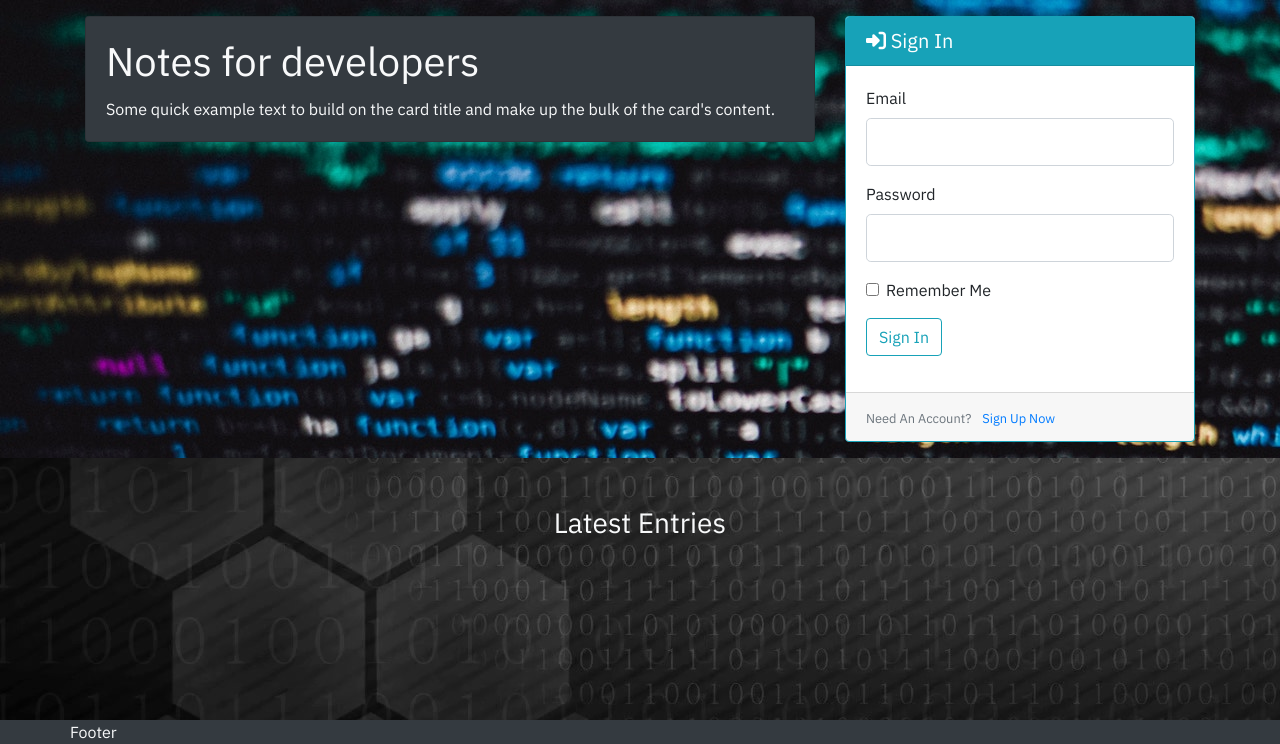
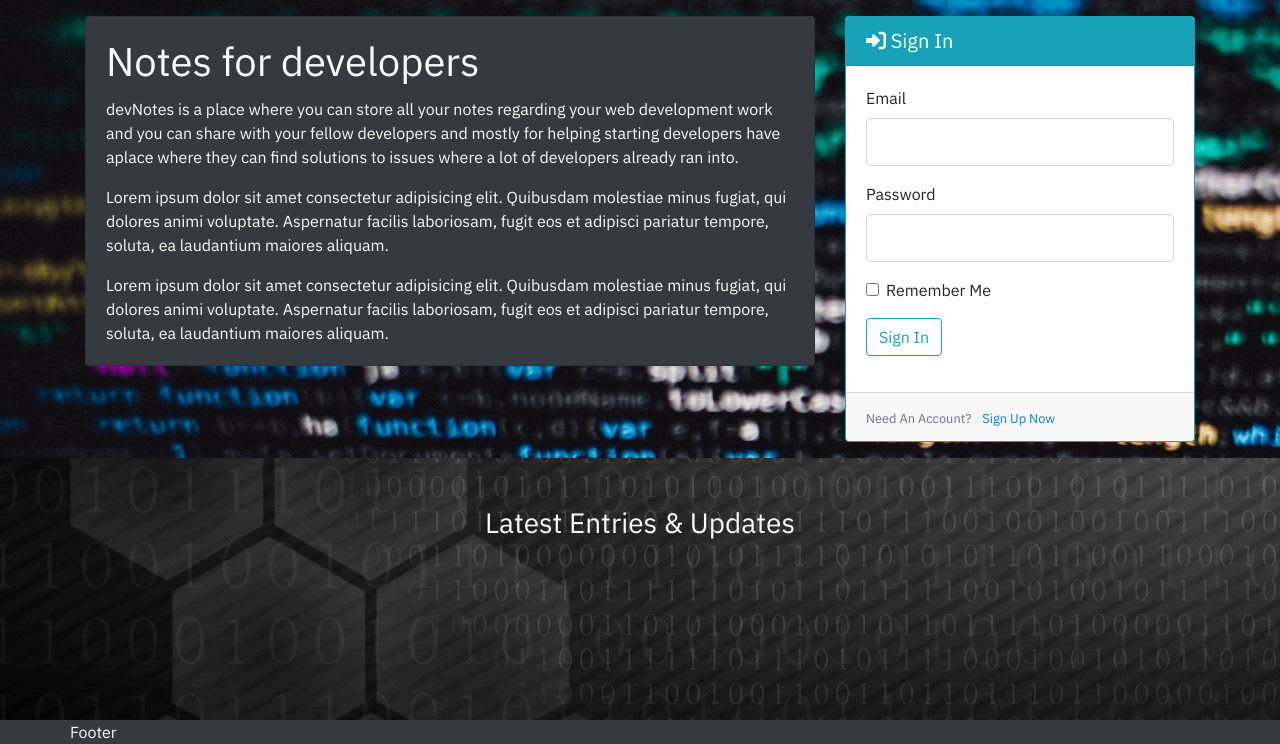
Before and after one commit to jdl208/Code_book, a Flask app: page / in a window 1280 px wide. Shown: the part 56-800 px from the top of the page. Run offline with Flask 2, Linux system fonts and the light colour scheme; data that the repository does not hold is empty; some libraries are stand-ins or nearby versions.

Commit message:
Card styling and added text to frontpage

```diff
--- a/codebook/templates/index.html
+++ b/codebook/templates/index.html
@@ -1,6 +1,6 @@
 {% extends 'base.html' %}
 {% block content %}
-<!-- /DIV TO STOP CONTAINER FROM BASE.HTML -->
+<!-- /DIV TO BREAK CONTAINER FROM BASE.HTML -->
 </div>
 
 <div class="frontpage-bg pt-3 pb-3">
@@ -12,7 +12,16 @@
 					<div class="card-body">
 						<h1 class="d-none d-md-block card-title">Notes for developers</h1>
 						<h3 class="d-block d-md-none card-title">Notes for developers</h3>
-						<p class="card-text">Some quick example text to build on the card title and make up the bulk of the card's content.</p>
+						<p class="card-text">devNotes is a place where you can store all your notes regarding your web
+							development work and you can share with your fellow developers and mostly for helping
+							starting developers have aplace where they can find solutions to issues where a lot of
+							developers already ran into.</p>
+						<p class="card-text">Lorem ipsum dolor sit amet consectetur adipisicing elit. Quibusdam
+							molestiae minus fugiat, qui dolores animi voluptate. Aspernatur facilis laboriosam, fugit
+							eos et adipisci pariatur tempore, soluta, ea laudantium maiores aliquam.</p>
+						<p class="card-text">Lorem ipsum dolor sit amet consectetur adipisicing elit. Quibusdam
+							molestiae minus fugiat, qui dolores animi voluptate. Aspernatur facilis laboriosam, fugit
+							eos et adipisci pariatur tempore, soluta, ea laudantium maiores aliquam.</p>
 					</div>
 				</div>
 			</div>
@@ -73,26 +82,23 @@
 
 <!-- Last 3 public notes -->
 <div class="container pt-5">
-	<h3 class="text-light text-center mb-5">Latest Entries</h3>
+	<h3 class="text-light text-center mb-5">Latest Entries & Updates</h3>
 	<div class="row">
 		{% for post in posts %}
 		<div class="col-12 col-md-4 mb-3">
-			<div class="card border-warning">
-				<div class="card-header bg-warning">
+			<div class="card border-info">
+				<div class="card-header bg-info">
 					<h4 class="card-title">{{ post.title }}</h4>
-					<img class="float-left rounded-circle post-img" src="{{url_for('static', filename='prof_img/' + post.avatar)}}" alt="Avatar">
-					<small class="text-muted"> {{ post.author }}</small>
+					<img class="float-left rounded-circle post-img" src="{{ url_for('static', filename='prof_img/' + post.avatar) }}" alt="Avatar">
+					<small class="ml-2"> {{ post.author }}</small>
 				</div>
 				<div class="card-body">
 					<h5 class="card-subtitle mb-2 text-muted">{{post.short_desc}}</h5>
 					{{ post.content | safe }}
 				</div>
 				<div class="card-footer">
-					{% if post.author == current_user.username %}
-					<a class="btn btn-secondary btn-sm"
-						href="{{ url_for('update_post', post_id=post._id) }}"><i class="fas fa-pen"></i></a>
-					<button type="button" class="btn btn-danger btn-sm m-1" data-toggle="modal" data-target="#deleteModal"><i class="fas fa-trash-alt"></i></button>
-					{% endif%}
+					<a role="button" class="btn btn-secondary btn-sm"
+						href="{{ url_for('post', post_id=post._id) }}"><i class="fas fa-expand-arrows-alt"></i></a>
 					<small class="text-muted">Last update: {{ post.date_posted.strftime('%d-%m-%Y') }}</small>
 				</div>
 			</div>
@@ -100,6 +106,7 @@
 		{% endfor%}
 	</div>
 </div>
+
 <!-- DIV TO RESTART CONTAINER FROM BASE.HTML -->
 <div class="container">
-{% endblock %}
+	{% endblock %}
```
